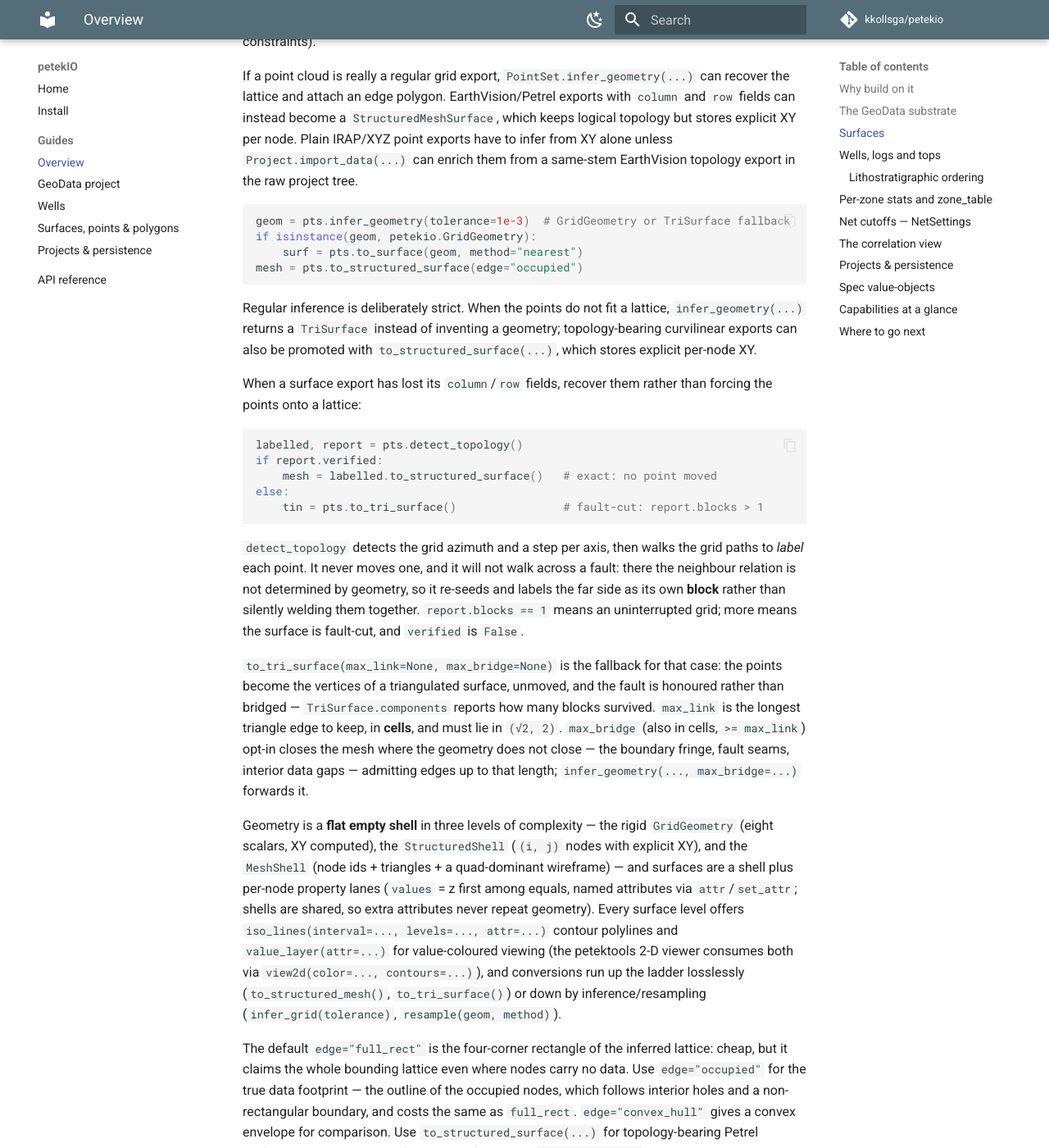
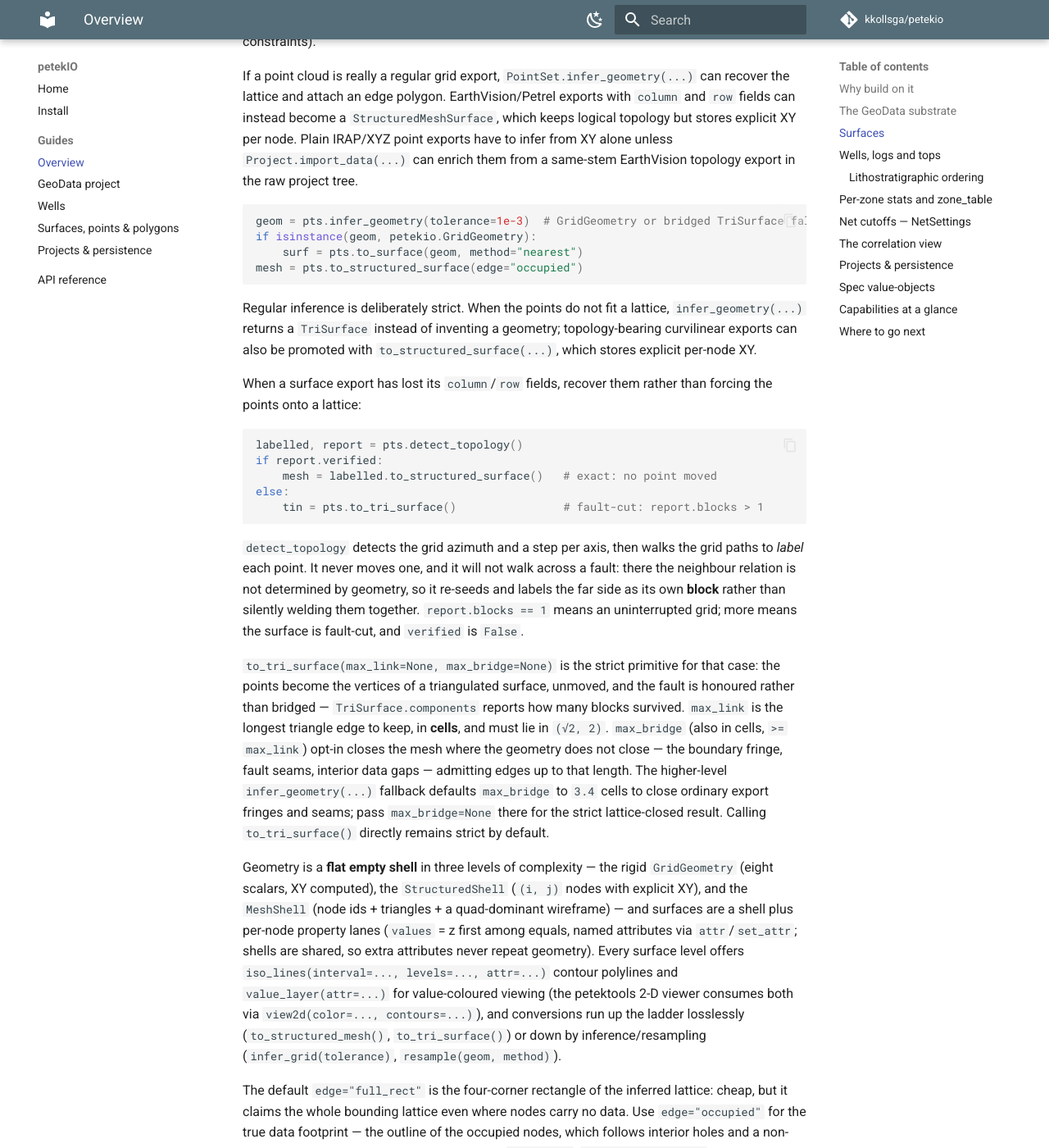
Before and after one commit to kkollsga/petekio, an MkDocs documentation site: the page built from docs/guide.md, in a window 1280 px wide and 1400 px high, scrolled down 1628 px. Shown: the whole window at 82% size. Built offline with MkDocs 1.6.1 and Material for MkDocs 9.7.7, drawn with Linux system fonts in a browser that asks for light colours; comment, search, counter and statistics services are not loaded.

Commit message:
fix: bridge geometry fallback fringes by default

````diff
--- a/docs/guide.md
+++ b/docs/guide.md
@@ -80,7 +80,7 @@ point exports have to infer from XY alone unless `Project.import_data(...)` can
 enrich them from a same-stem EarthVision topology export in the raw project tree.
 
 ```python
-geom = pts.infer_geometry(tolerance=1e-3)  # GridGeometry or TriSurface fallback
+geom = pts.infer_geometry(tolerance=1e-3)  # GridGeometry or bridged TriSurface fallback
 if isinstance(geom, petekio.GridGeometry):
     surf = pts.to_surface(geom, method="nearest")
 mesh = pts.to_structured_surface(edge="occupied")
@@ -109,13 +109,16 @@ the far side as its own **block** rather than silently welding them together.
 `report.blocks == 1` means an uninterrupted grid; more means the surface is fault-cut,
 and `verified` is `False`.
 
-`to_tri_surface(max_link=None, max_bridge=None)` is the fallback for that case: the
+`to_tri_surface(max_link=None, max_bridge=None)` is the strict primitive for that case: the
 points become the vertices of a triangulated surface, unmoved, and the fault is
 honoured rather than bridged — `TriSurface.components` reports how many blocks
 survived. `max_link` is the longest triangle edge to keep, in **cells**, and must lie
 in `(√2, 2)`. `max_bridge` (also in cells, `>= max_link`) opt-in closes the mesh where
 the geometry does not close — the boundary fringe, fault seams, interior data gaps —
-admitting edges up to that length; `infer_geometry(..., max_bridge=...)` forwards it.
+admitting edges up to that length. The higher-level `infer_geometry(...)` fallback
+defaults `max_bridge` to `3.4` cells to close ordinary export fringes and seams; pass
+`max_bridge=None` there for the strict lattice-closed result. Calling
+`to_tri_surface()` directly remains strict by default.
 
 Geometry is a **flat empty shell** in three levels of complexity — the rigid
 `GridGeometry` (eight scalars, XY computed), the `StructuredShell` (`(i, j)` nodes
````
Also changed, not shown: API.md (+5 -3 lines), CHANGELOG.md (+7 -0 lines), docs/api/reference.md (+2 -2 lines), docs/guide/surfaces.md (+5 -2 lines), 2 other files.
